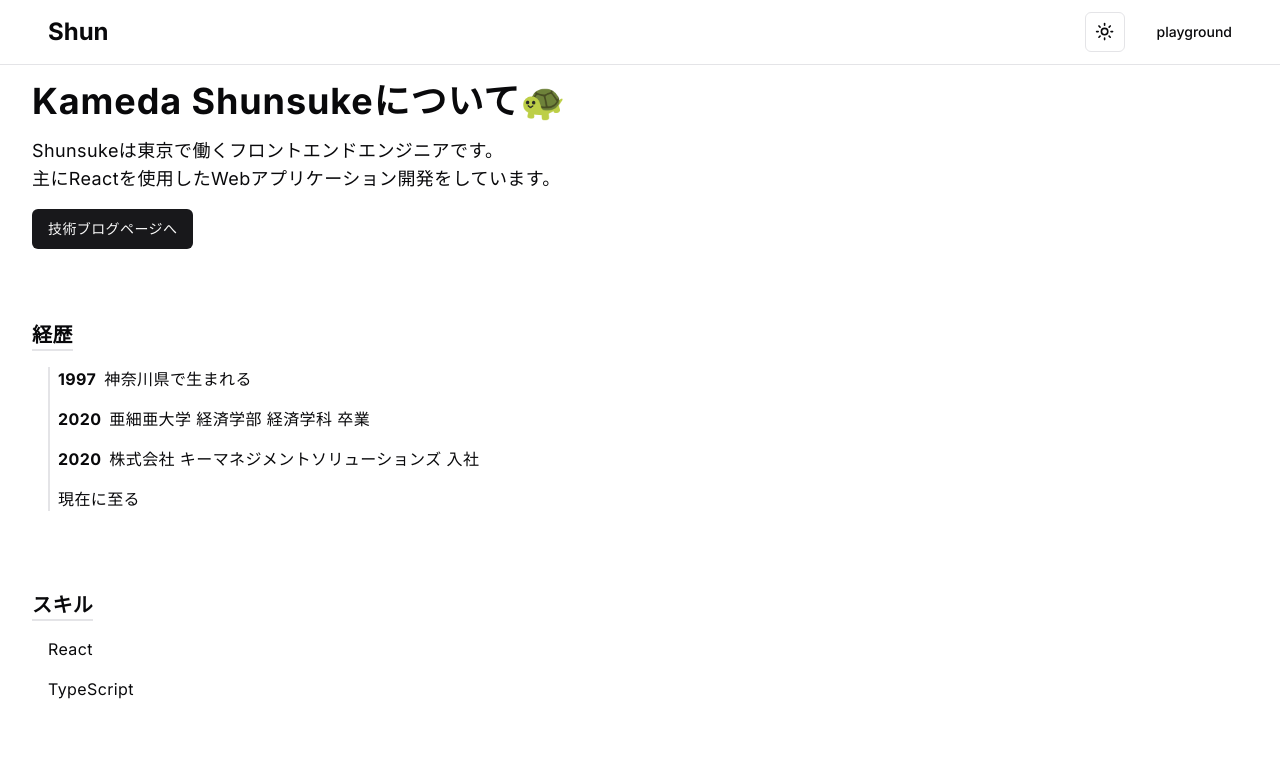
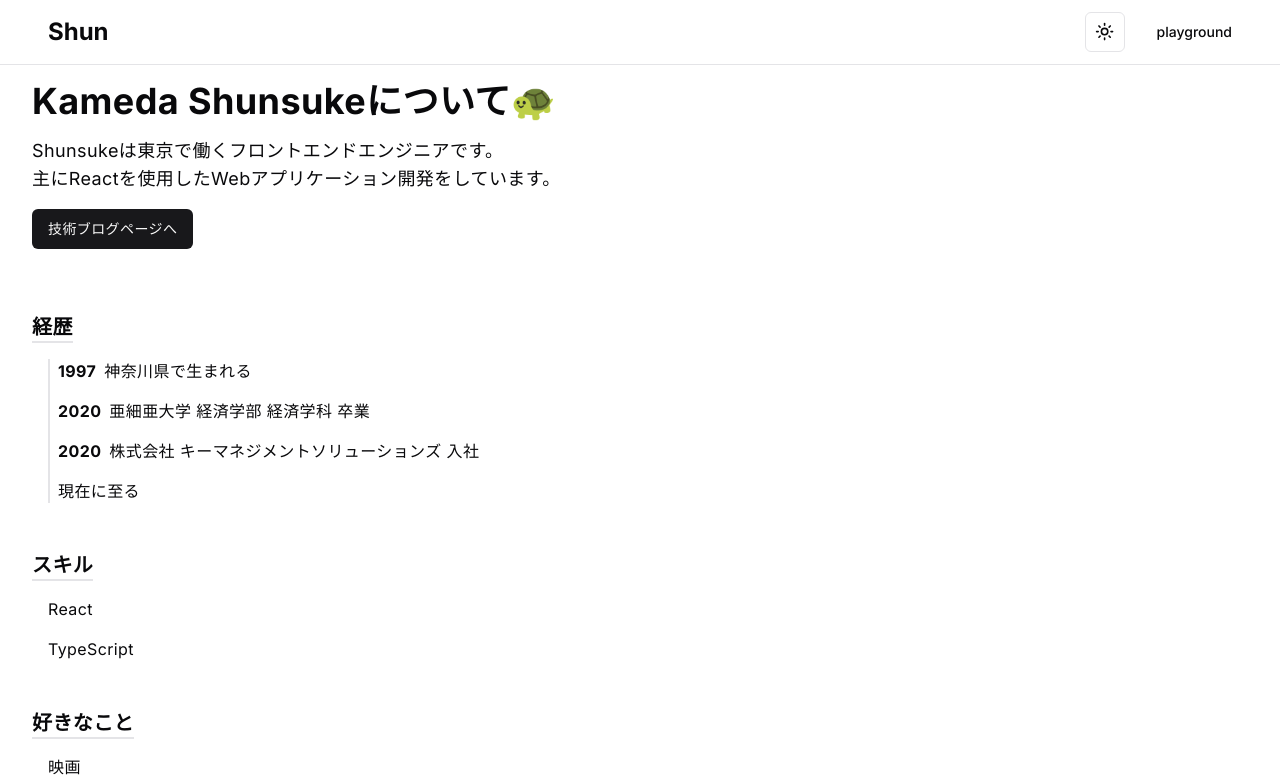
Before and after one commit to hi-lee-mon/shun-blog-24, a Next.js app: page / in a window 1280 px wide. Shown: the top 782 px of the page. Built offline with nearby package versions, Linux system fonts and the light colour scheme.

Commit message:
🦄 refactor(default/layout): layoutに共通のスタイルを定義
default/pageやplayground/layoutに定義していたスタイルが不要になったためそれぞれ削除対応を行った

```diff
--- a/app/(default)/layout.tsx
+++ b/app/(default)/layout.tsx
@@ -5,7 +5,7 @@ export default function Layout({ children }: { children: React.ReactNode }) {
   return (
     <>
       <Header />
-      <main>{children}</main>
+      <main className="container mx-auto py-4 tracking-wide">{children}</main>
       <Footer />
     </>
   )
--- a/app/(default)/page.tsx
+++ b/app/(default)/page.tsx
@@ -1,7 +1,6 @@
 import { GithubLogo } from '@/components/logo/github-logo'
 import { ZennLogo } from '@/components/logo/zenn-logo'
 import { Button } from '@/components/ui/button'
-import { cn } from '@/lib/utils'
 import type { Metadata } from 'next'
 import Link from 'next/link'
 
@@ -20,7 +19,7 @@ const Section = ({
   children: React.ReactNode
 }) => {
   return (
-    <section className={cn('py-8', className)}>
+    <section className={className}>
       <h2 className="inline-block	 border-b-2 text-xl font-bold">{title}</h2>
       <div className="p-4">{children}</div>
     </section>
@@ -40,20 +39,19 @@ const IconLinkItem = ({ logo, linkText }: { logo: JSX.Element; linkText: string
 
 export default function Home() {
   return (
-    <div className="container mx-auto py-4 tracking-wide">
-      <section className="mb-10">
-        <h1 className="mb-4 text-balance text-4xl font-bold	tracking-wide">
-          Kameda Shunsukeについて<span className="">🐢</span>
-        </h1>
-        <p className="mb-4 text-lg">
+    <div>
+      <section className="mb-16 flex flex-col gap-4">
+        <h1 className="text-balance text-4xl font-bold">Kameda Shunsukeについて🐢</h1>
+        <p className="text-lg">
           Shunsukeは東京で働くフロントエンドエンジニアです。
           <br />
           主にReactを使用したWebアプリケーション開発をしています。
         </p>
-        <Button asChild>
+        <Button asChild className="w-fit">
           <Link href="/blog">技術ブログページへ</Link>
         </Button>
       </section>
+      <div className="flex flex-col gap-8">
         <Section title="経歴" className="animate-[slide-in-bck-top_0.7s]">
           <div className="flex flex-col gap-4 border-l-2 px-2">
             <div>
@@ -91,5 +89,6 @@ export default function Home() {
           </ul>
         </Section>
       </div>
+    </div>
   )
 }
--- a/app/(default)/playground/layout.tsx
+++ /dev/null
@@ -1,7 +0,0 @@
-export default function Layout({ children }: { children: React.ReactNode }) {
-  return (
-    <div className="container py-2">
-      <main>{children}</main>
-    </div>
-  )
-}
```
Lines whose indentation alone changed are shown as unchanged.
